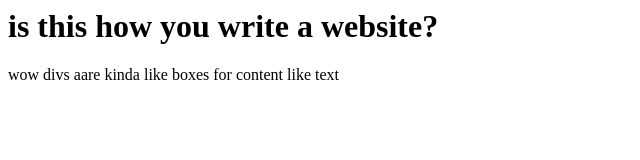
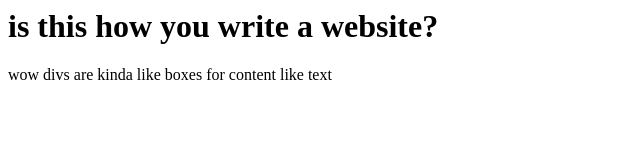
Before and after one commit to fengyxz/weblab-project, a plain HTML site: page index.html in a window 1280 px wide. Shown: the full height of the page, 0-640 px from the left. Drawn offline with Linux system fonts and the light colour scheme.

Commit message:
Update index.html

```diff
--- a/index.html
+++ b/index.html
@@ -1,2 +1,2 @@
 <h1>is this how you write a website?</h1>
-<div>wow divs aare kinda like boxes for content like text</div>
+<div>wow divs are kinda like boxes for content like text</div>
```
